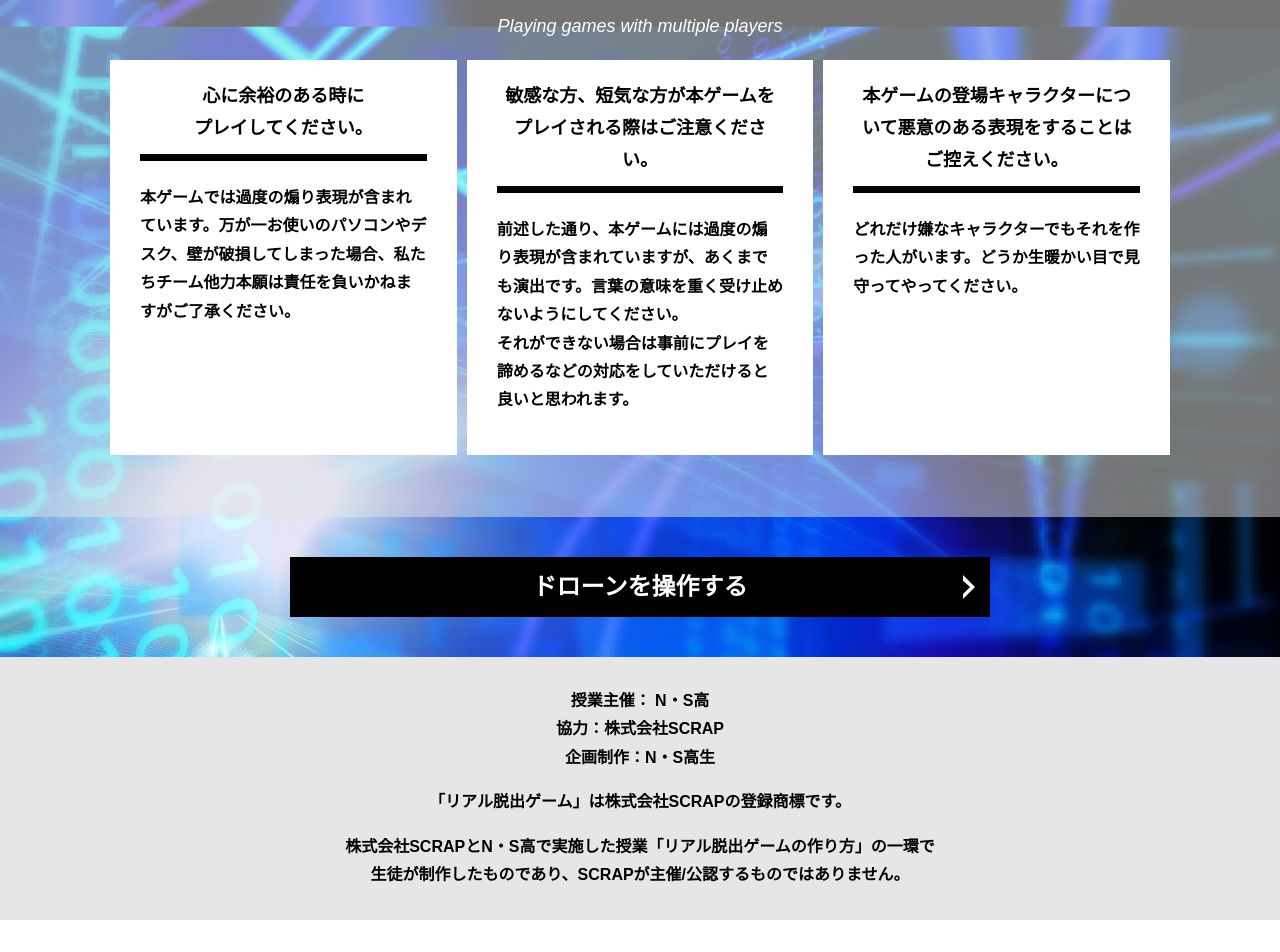
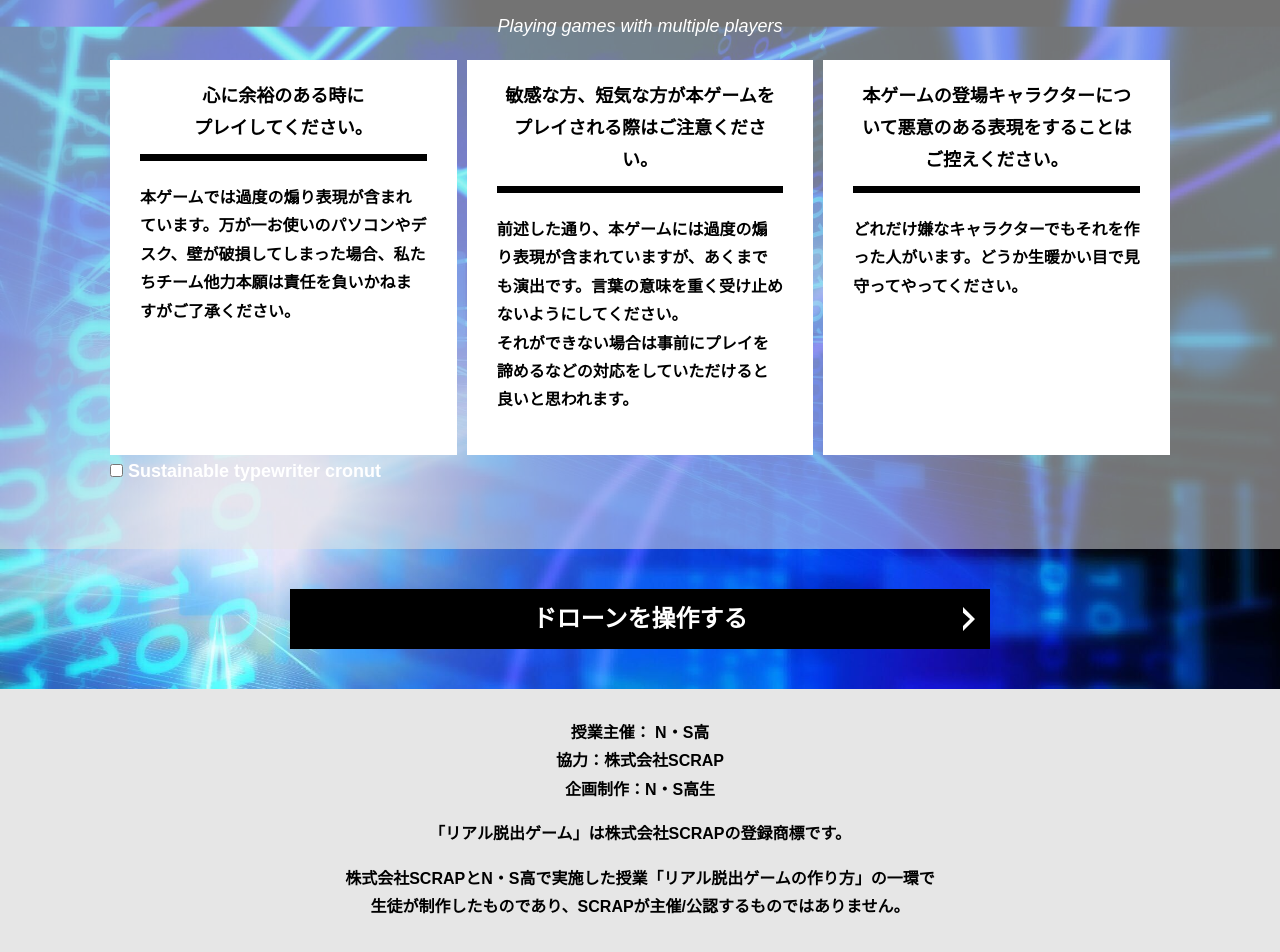
Before and after one commit to jun893/alfa-hiroshima-4, a plain HTML site: page index.html in a window 1280 px wide. Shown: the part 1815-2767 px from the top of the page. Before the commit the page ends 2735 px from the top, so only its background shows below. Drawn offline with Linux system fonts and the light colour scheme.

Commit message:
Update index.html

```diff
--- a/index.html
+++ b/index.html
@@ -111,6 +111,12 @@
             </div>
           </div>
         </div>
+        <div class="boxes">
+          <input type="checkbox" id="box-1">
+          <label for="box-1">Sustainable typewriter cronut</label>
+        </div>
+
+
       </div>
  　　　　</section>
    <section class="section">
```
